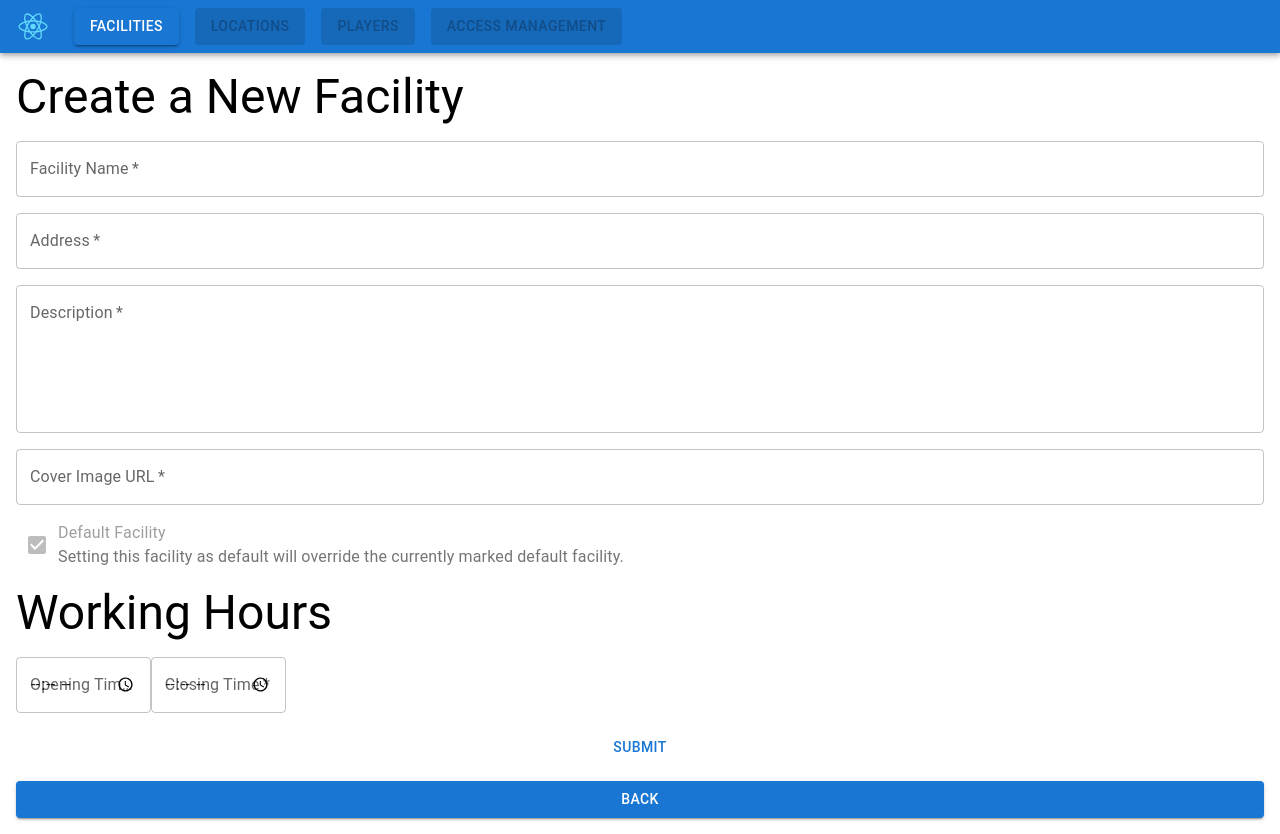
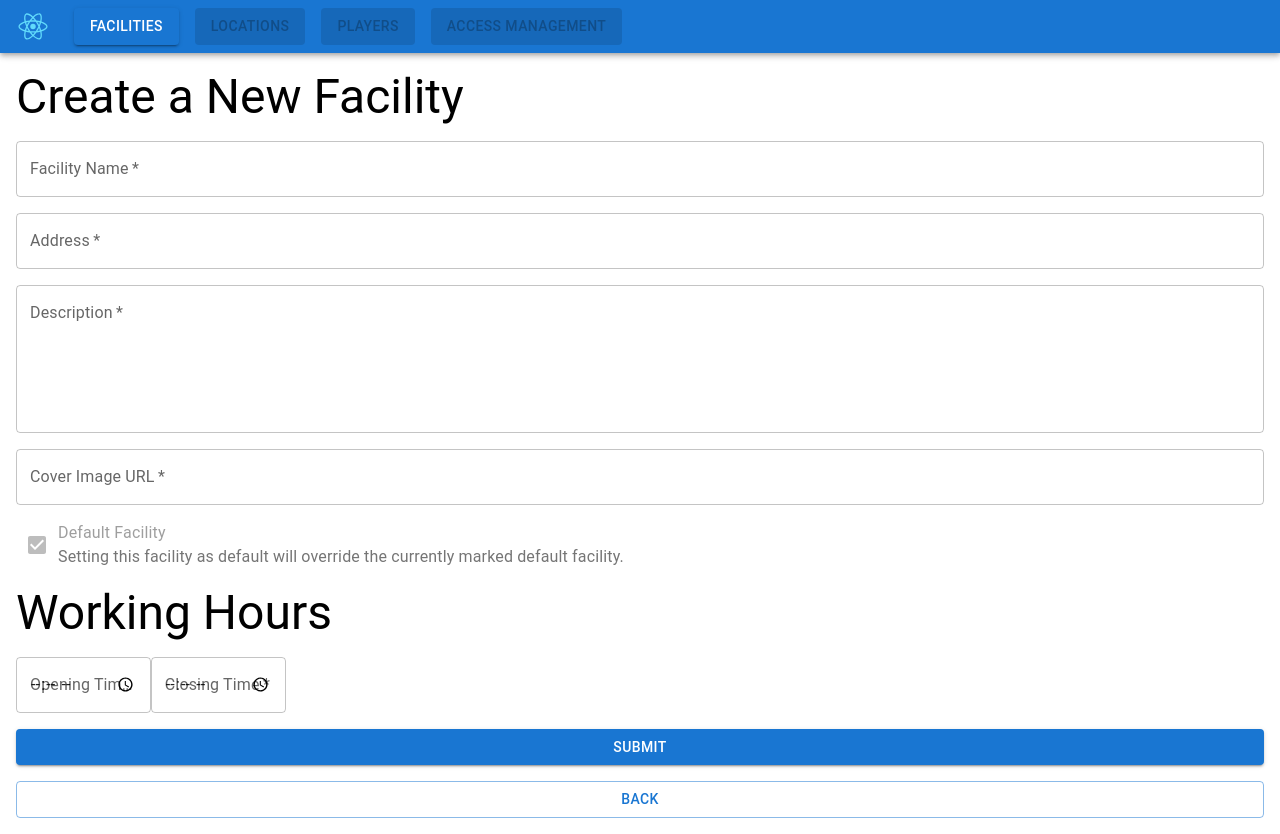
Before and after one commit to cohenmatt/trackman-fe-challenge, a React (Create React App) app: page /edit in a window 1280 px wide. Built offline with nearby package versions, Linux system fonts and the light colour scheme.

Commit message:
Update readme

```diff
--- a/src/pages/FacilityEdit.jsx
+++ b/src/pages/FacilityEdit.jsx
@@ -16,12 +16,9 @@ export default function FacilityEdit() {
     const params = useParams();
     const isEditMode = params.facilityId !== undefined;
 
-    // TODO: protect against undefined ID?
     const facilityInfo = useSelector(state => state.facilityList.byId[params.facilityId]);
     const isFirstFacility = useSelector(state => state.facilityList.allIds.length < 1);
     const isDefaultId = useSelector(state => state.facilityList.defaultId === params.facilityId);
-
-    console.log("facilityInfo", facilityInfo);
 
     return(
         <form onSubmit={handleSubmit(onSubmit)}>
@@ -116,8 +113,8 @@ export default function FacilityEdit() {
                         )}
                     />
                 </Stack>
-                <Button type="submit">Submit</Button>
-                <Button variant="contained" onClick={() => goTo("/")}>Back</Button>
+                <Button variant="contained" type="submit">Submit</Button>
+                <Button variant="outlined" onClick={() => goTo("/")}>Back</Button>
             </Stack>
         </form>
     )
```
Also changed, not shown: 1 other file (tests, documents, lock files or other folders).
